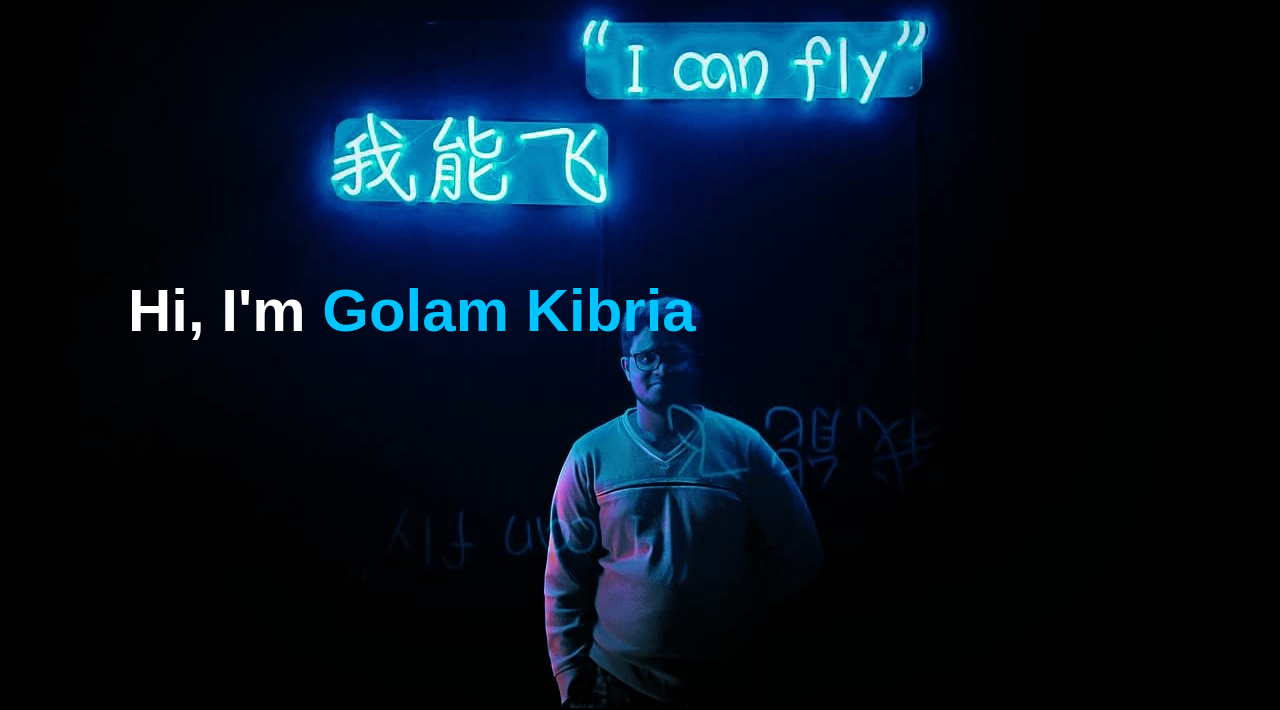
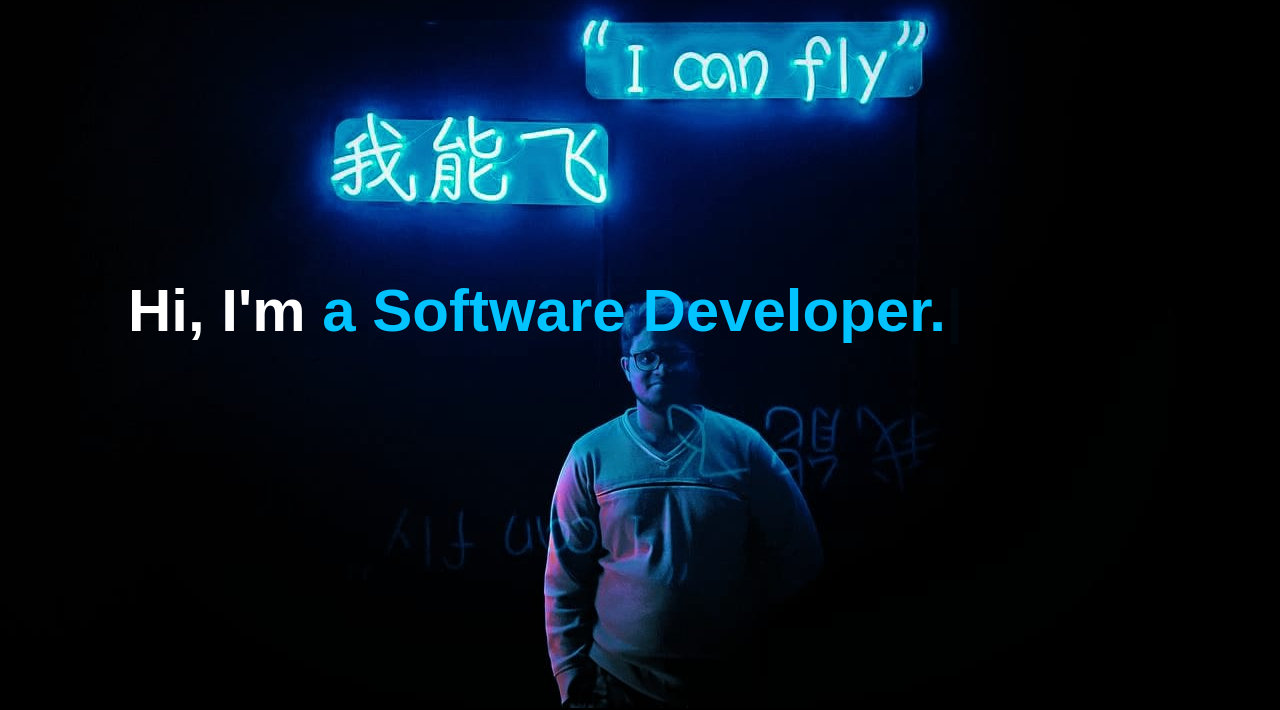
Before and after one commit to Glkibria/GlKibria2021360215, a plain HTML site: page index.html in a window 1280 px wide. Shown: the part 92-802 px from the top of the page. Drawn offline with nearby package versions, Linux system fonts and the light colour scheme.

Commit message:
Update index.html

```diff
--- a/index.html
+++ b/index.html
@@ -8,6 +8,7 @@
     <title>Golam Kibria</title>
     <link rel="stylesheet" href="styles.css">
     <script src="https://kit.fontawesome.com/e0f1cabd11.js" crossorigin="anonymous"></script>
+    <script src="https://unpkg.com/typed.js@2.1.0/dist/typed.umd.js"></script>
 
 </head>
 
@@ -30,7 +31,7 @@
             </nav>
             <div class="header-text">
 
-                <h1>Hi, I'm <span>Golam Kibria</span></h1>
+                <h1>Hi, I'm  <span id="element"></span></h1>
             </div>
         </div>
 
@@ -175,7 +176,15 @@
             <p>Copyright © Golam Kibria(2021-3-60-215), 2024</p>
         </div>
     </div>
-
+    <script>
+        var typed = new Typed('#element', {
+          strings: ['Golam Kibria.',' a Student.',' a Software Developer.'],
+          typeSpeed: 60,
+          backSpeed: 50,
+          backDelay: 10,
+          looped: true
+        });
+      </script>
     <script>
         var tablinks = document.getElementsByClassName("tab-links");
         var tabcontents = document.getElementsByClassName("tab-contents");
@@ -190,6 +199,8 @@
             document.getElementById(tabname).classList.add("active-tab")
         }
     </script>
+
+
 </body>
 
 </html>
```
